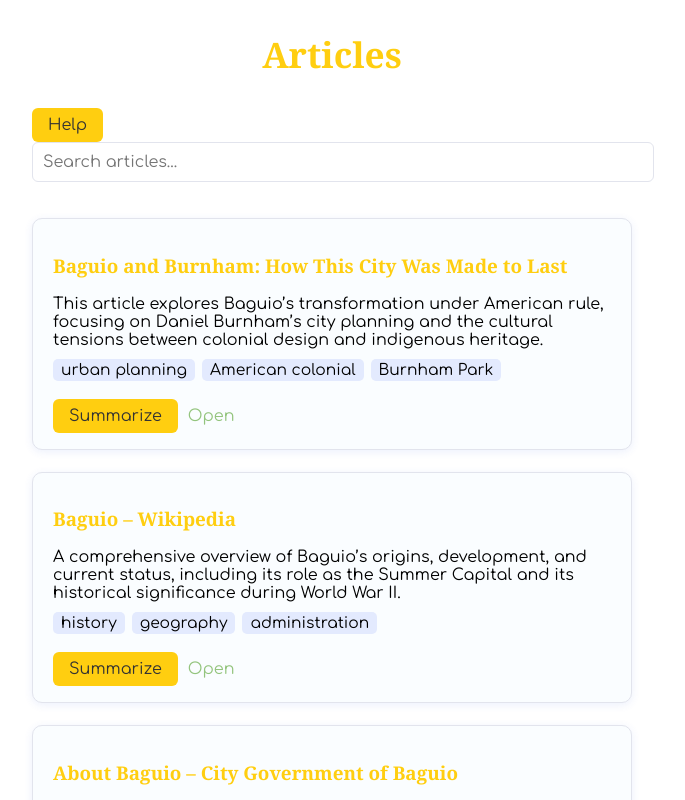
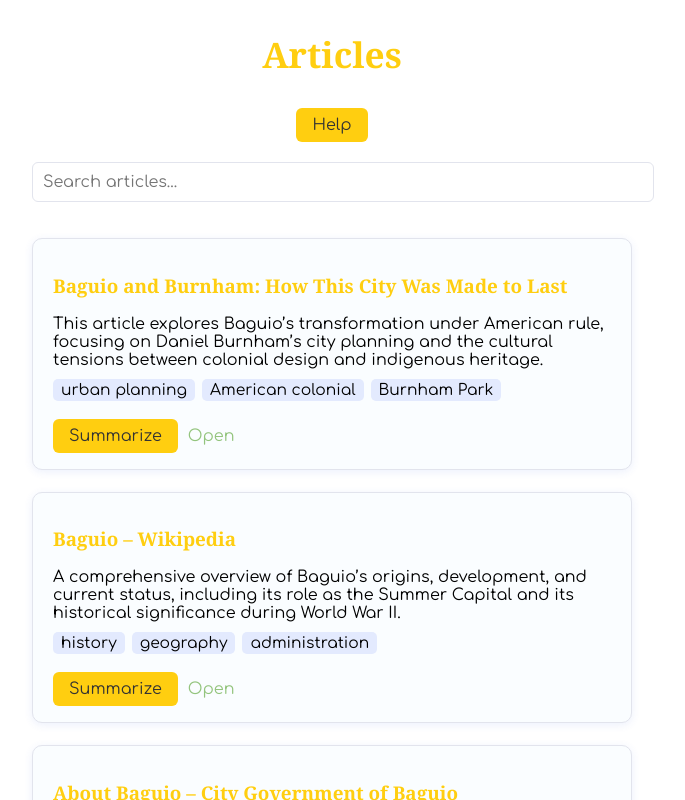
Before and after one commit to KielCultura/app-directory, a Next.js app: page /articles in a window 1280 px wide. Shown: the top 800 px of the page, without its empty margins (308-993 px from the left). Built offline with nearby package versions, Linux system fonts and the light colour scheme.

Commit message:
Update page.jsx

```diff
--- a/app/articles/page.jsx
+++ b/app/articles/page.jsx
@@ -128,16 +128,23 @@ export default function Page() {
       a, .article-link, .card-link, .itinerary-link {
   color: #93c47d !important;
 }
+.button-container {
+  display: flex;
+  justify-content: center;
+  margin: 20px 0;
+}
 
       `}</style>
       <h1>Articles</h1>
+      <div className="button-container">
            <a
-        href="https://external-site.com"
-        target="_blank"
+        href="https://sites.google.com/view/bagrovrph/article-database?authuser=0"
         rel="noopener noreferrer"
       >
         <button className="yellow-btn">Help</button>
       </a>
+        </div>
+
       <SearchBar articles={articles} onResults={setFilteredArticles} />
       {loading && <p className="loading-message">Loading articles...</p>}
       {!loading && error && <p className="error-message">{error}</p>}
```
